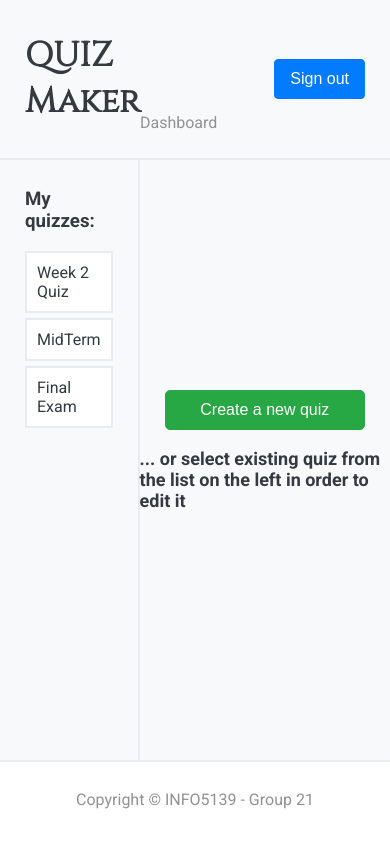
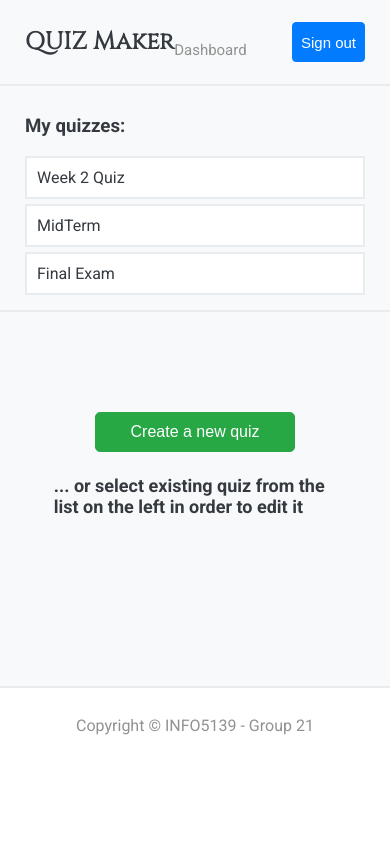
Before and after one commit to sbartnicki/QUIZmaker-finalProject, a React (Create React App) app: page / in a window 390 px wide. Built offline with nearby package versions, Linux system fonts and the light colour scheme.

Commit message:
Dashboard responsiveness

```diff
--- a/src/components/Dashboard/QuizzesList/styles.scss
+++ b/src/components/Dashboard/QuizzesList/styles.scss
@@ -2,12 +2,16 @@
 
 .quizzes-list-comp {
   background-color: $background-color;
-    border-right: solid 2px $border-color;
+  border-bottom: solid 2px $border-color;
   display: flex;
   flex-direction: column;
   justify-content: flex-start;
   padding: 10px 25px;
+
+  @include breakpoint-medium {
+    border-right: solid 2px $border-color;
     width: 25%;
+  }
 
   ul {
     list-style-type: none;
--- a/src/components/Dashboard/styles.scss
+++ b/src/components/Dashboard/styles.scss
@@ -1,12 +1,15 @@
-@import '../../styles/variables.scss';
+@import "../../styles/variables.scss";
 
 .dashboard-comp {
-
   .quiz-list-and-main {
     background-color: $background-color;
     min-height: 600px;
     display: flex;
+    flex-direction: column;
+
+    @include breakpoint-medium {
       flex-direction: row;
+    }
   }
 
   .quiz-creation {
@@ -16,11 +19,16 @@
     justify-content: center;
     width: 75%;
     align-items: center;
+    padding-top: 100px;
+
+    @include breakpoint-medium {
+      padding-top: 0px;
+    }
   }
 
   button.create-button {
-        background-color:$green-button;
-        color:$text-button;
+    background-color: $green-button;
+    color: $text-button;
     border: 1px solid $green-button;
     border-radius: 5px;
     width: 200px;
@@ -37,6 +45,6 @@
   .dashboard-text {
     font-weight: bold;
     font-size: 18px;
+    padding: 5px;
   }
-
 }
--- a/src/components/Header/styles.scss
+++ b/src/components/Header/styles.scss
@@ -10,33 +10,20 @@ header.main {
 
   .title {
     display: flex;
-    justify-content: space-between;
-    width: 28%;
-
-    @include breakpoint-small {
-      width: 20%;
-    }
-
-    @include breakpoint-medium {
-      width: 36%;
-    }
-
-    @include breakpoint-large {
-      width: 30%;
-    }
+    flex-direction: row;
   }
 
   h1 {
     color: $text-color;
     font-family: $text-font;
-    font-size: 34px;
+    font-size: 24px;
 
     @include breakpoint-small {
-      font-size: 28px;
+      font-size: 24px ;
     }
 
     @include breakpoint-medium {
-      font-size: 38px;
+      font-size: 36px;
     }
 
     @include breakpoint-large {
@@ -47,7 +34,19 @@ header.main {
   p {
     color: $smooth-text;
     align-self: flex-end;
-    font-size: 16px;
+    font-size: 14px;
+
+    @include breakpoint-small {
+      font-size: 15px ;
+    }
+
+    @include breakpoint-medium {
+      font-size: 16px;
+    }
+
+    @include breakpoint-large {
+      font-size: 18px;
+    }
   }
 
   button.sign-out {
@@ -55,10 +54,23 @@ header.main {
     color: $text-button;
     border: 1px solid $blue-button;
     border-radius: 4px;
-    padding: 8px 15px;
+    padding: 8px 8px;
     height: 40px;
     align-self: center;
-    font-size: 16px;
+    font-size: 14px;
+
+    @include breakpoint-small {
+      font-size: 15px ;
+    }
+
+    @include breakpoint-medium {
+      font-size: 16px;
+      padding: 8px 15px;
+    }
+
+    @include breakpoint-large {
+      font-size: 18px;
+    }
   }
 
   button.sign-out:hover {
--- a/src/styles/variables.scss
+++ b/src/styles/variables.scss
@@ -16,7 +16,7 @@ $text-font: 'Cinzel', serif;
   }
 
   @mixin breakpoint-small {
-    @include breakpoint(450px) {
+    @include breakpoint(300px) {
       @content;
     }
   }
```
Lines whose indentation alone changed are shown as unchanged.
